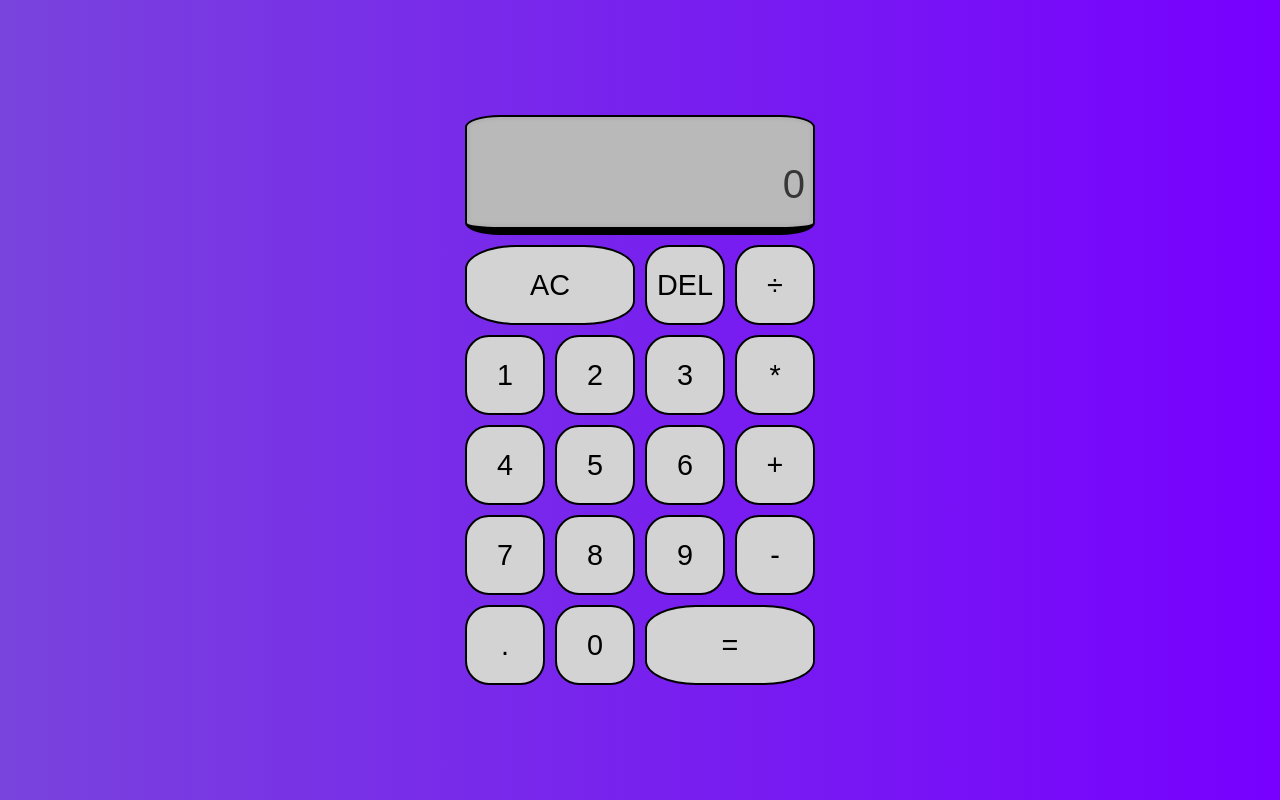
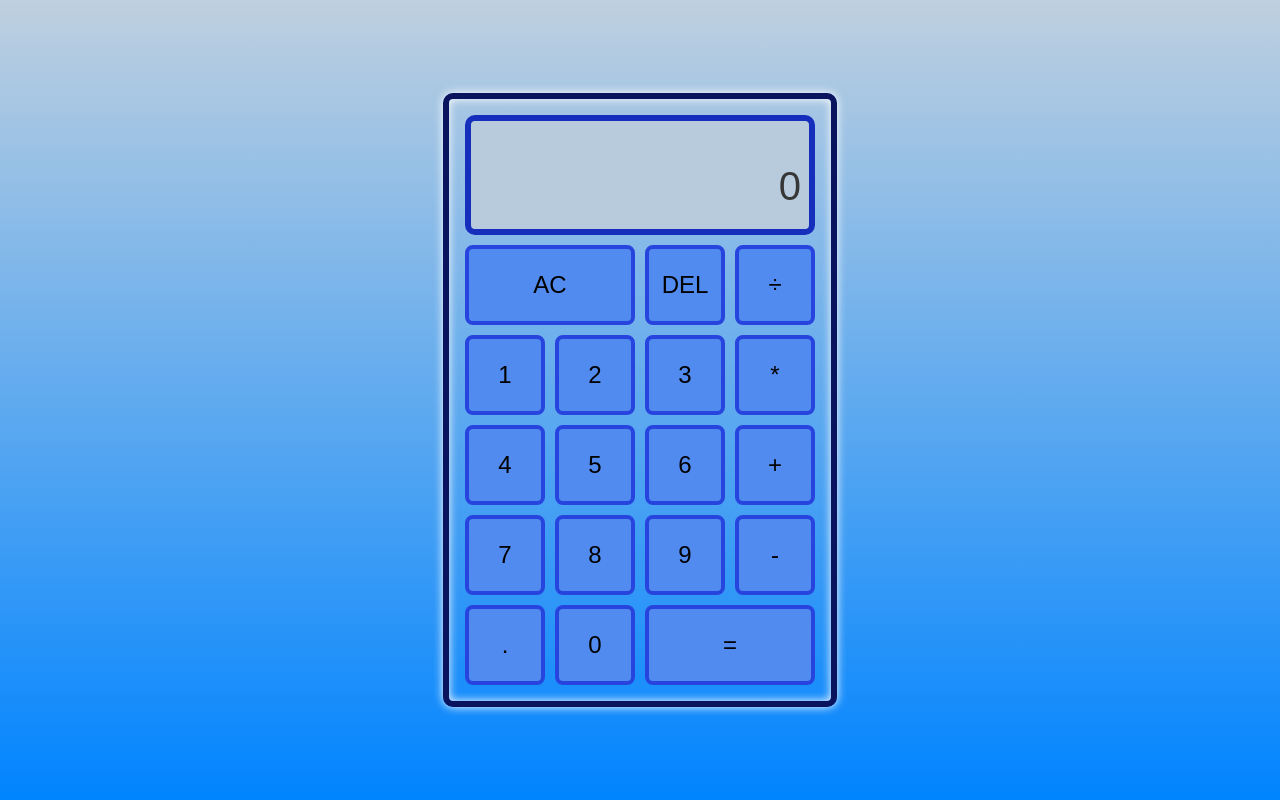
Before and after one commit to arifkhan-silicornya/Vanila_Js_calculator, a plain HTML site: page index.html in a window 1280 px wide. Drawn offline with Linux system fonts and the light colour scheme.

Commit message:
design chnaged

```diff
--- a/styles.css
+++ b/styles.css
@@ -7,7 +7,7 @@
 body {
   padding: 0;
   margin: 0;
-  background: linear-gradient(to right, #7943dd, #7700ff);
+  background: linear-gradient(to bottom, #bfd0df, #0084ff);
 }
 
 .calculator-grid {
@@ -20,23 +20,35 @@ body {
 .grid_in{
   display: grid;
   gap: 10px;
+  border: 6px solid #09135e;
+  border-radius:10px;
+  box-shadow: 0px 0px 10px #fff, inset 0px 0px 10px #fff;
+  padding: 1rem;
   grid-template-columns: repeat(4, 80px);
   grid-template-rows: minmax(120px, auto) repeat(5, 80px);
+  -webkit-border-radius:10px;
+  -moz-border-radius:10px;
+  -ms-border-radius:10px;
+  -o-border-radius:10px;
 }
 
 .grid_in > button {
   cursor: pointer;
-  font-size: 1.8rem;
-  border: 1px solid rgb(100, 100, 100);
+  font-size: 1.5rem;
   outline: none;
-  background-color: rgb(211, 211, 211);
-  border: 2px solid black!important;
-  border-radius: 30%;
+  background-color: rgb(81, 139, 239);
+  border: 4px solid rgb(40, 68, 222)!important;
+  border-radius: 8px;
+  -webkit-border-radius: 8px;
+  -moz-border-radius: 8px;
+  -ms-border-radius: 8px;
+  -o-border-radius: 8px;
 }
 
 .grid_in > button:hover {
   color: rgb(211, 211, 211);
-  background-color: rgb(146, 145, 145);
+  background-color: rgb(67, 128, 234);
+  border: 4px solid rgb(28, 55, 208)!important;
 }
 
 .span-two {
@@ -45,19 +57,19 @@ body {
 
 .output {
   grid-column: 1 / -1;
-  background-color: rgba(185, 185, 185, 1);
+  background-color: rgb(183, 203, 221);
   display: flex;
   justify-content: space-around;
   flex-direction: column;
   padding: 8px;
   word-wrap: break-word;
   word-break: break-all;
-  border-top: 2px solid black;
-  border-right: 2px solid black;
-  border-left: 2px solid black;
-  border-bottom: 8px solid black;
-  box-shadow: inset 0px 0px 2px 3px #b2b2b3;
-  border-radius: 10%;
+  border: 6px solid rgb(21, 46, 188)!important;
+  border-radius: 10px;
+  -webkit-border-radius: 10px;
+  -moz-border-radius: 10px;
+  -ms-border-radius: 10px;
+  -o-border-radius: 10px;
 }
 
 .output .previous-operand {
```
